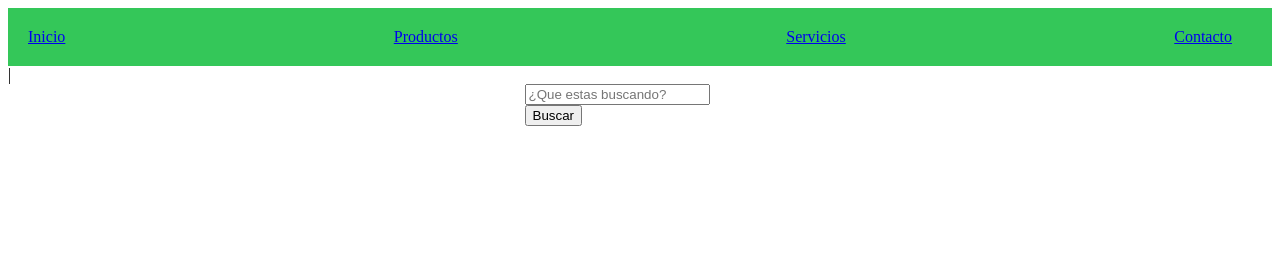
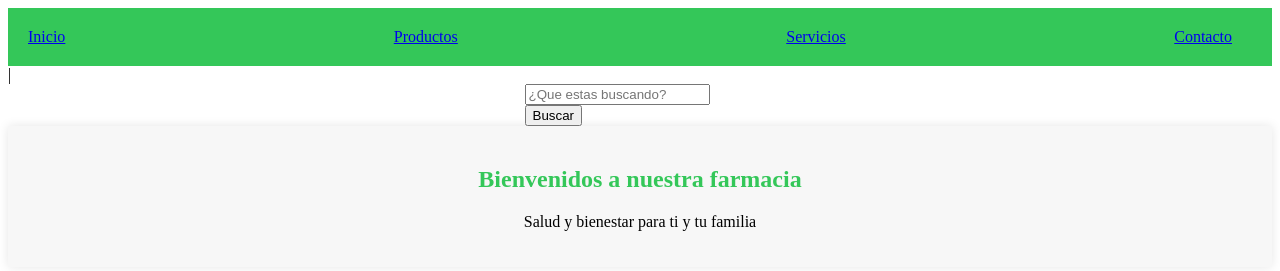
Before and after one commit to Jhonatan-Fernando84/MiPagina, a plain HTML site: page MiPagina/index.html in a window 1280 px wide. Drawn offline with Linux system fonts and the light colour scheme.

Commit message:
Feat: and style: se añade texto y estilo de texto

```diff
--- a/MiPagina/index.css
+++ b/MiPagina/index.css
@@ -32,3 +32,16 @@ aside{
     margin-left: auto;
     margin-right: auto;
 }
+
+section {
+    background-color: var(--background-color);
+    padding: 20px;
+    margin-bottom: 20px;
+    box-shadow: 0 0 10px rgba(0, 0, 0, 0.1);
+    text-align: center;
+}
+
+h1, h2 {
+    color: var(--primary-color);
+    font-weight: bold;
+}
--- a/MiPagina/index.html
+++ b/MiPagina/index.html
@@ -25,5 +25,14 @@
                     <input type="submit" value="Buscar"/>
                 </form>
         </aside>
+
+        <section>
+            <text>
+            <h1>Bienvenidos a nuestra farmacia</h1>
+            </text>
+            <p>Salud y  bienestar para ti y tu familia</p>
+
+
+        </section>
 </body>
 </html>
```
